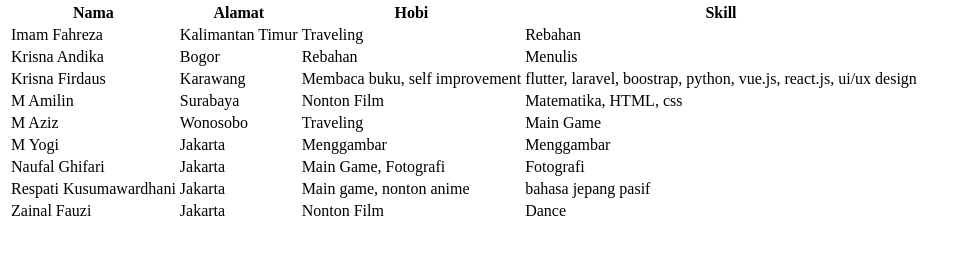
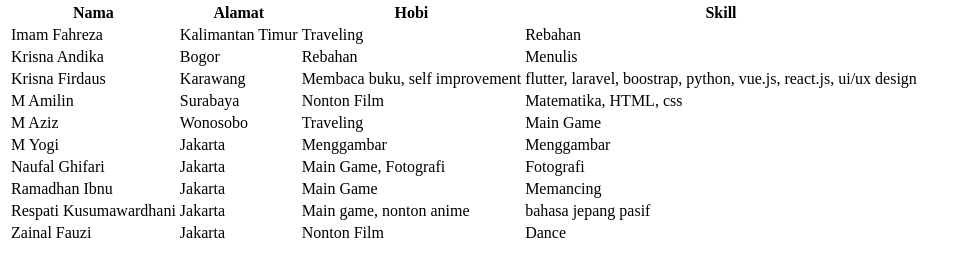
Before and after one commit to naufalg/project-3, a plain HTML site: page index.html in a window 1280 px wide. Shown: the part 316-592 px from the top of the page, without its empty margins (0-972 px from the left). Drawn offline with Linux system fonts and the light colour scheme.

Commit message:
add ibnu

```diff
--- a/index.html
+++ b/index.html
@@ -62,6 +62,12 @@
           <td>Fotografi</td>
         </tr>
         <tr>
+          <td>Ramadhan Ibnu</td>
+          <td>Jakarta</td>
+          <td>Main Game</td>
+          <td>Memancing</td>
+        </tr>
+        <tr>
           <td>Respati Kusumawardhani</td>
           <td>Jakarta</td>
           <td>Main game, nonton anime</td>
```
